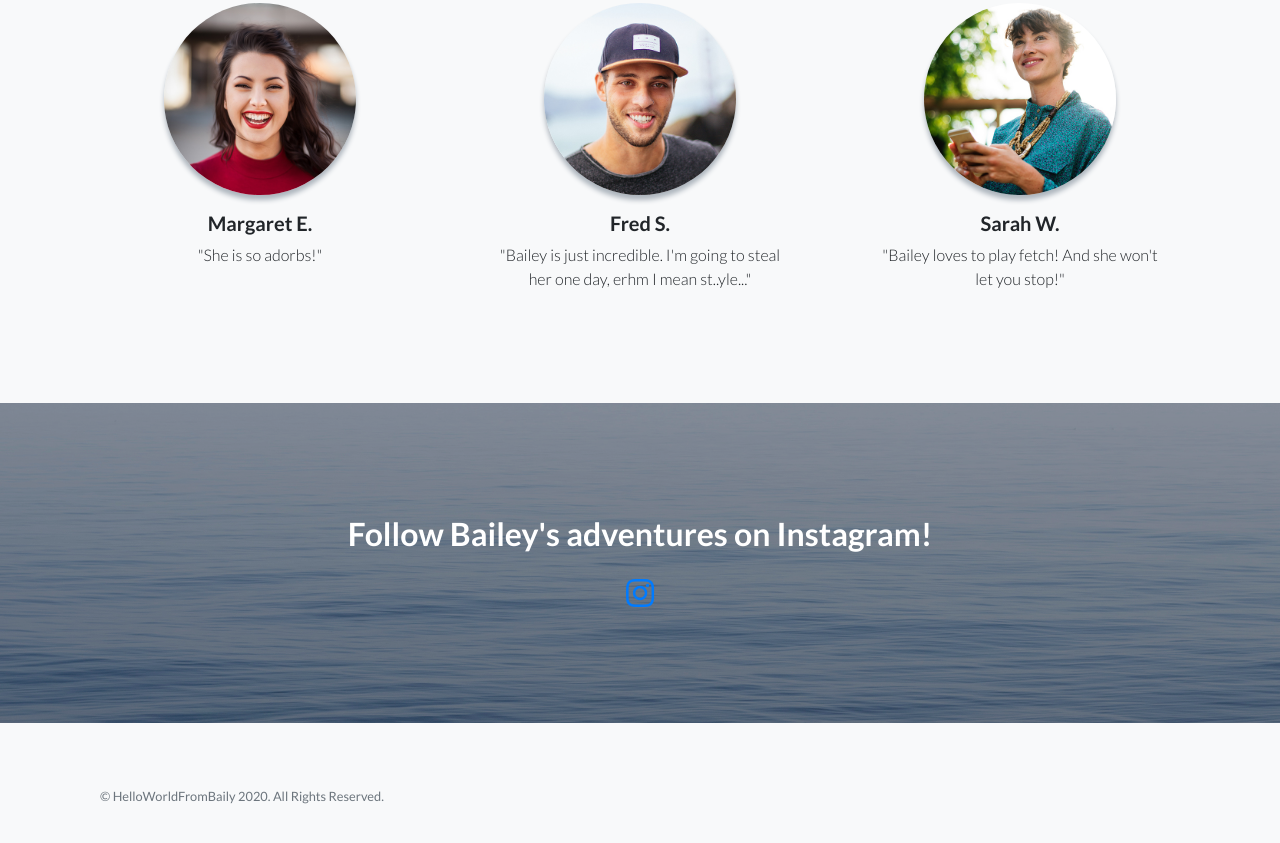
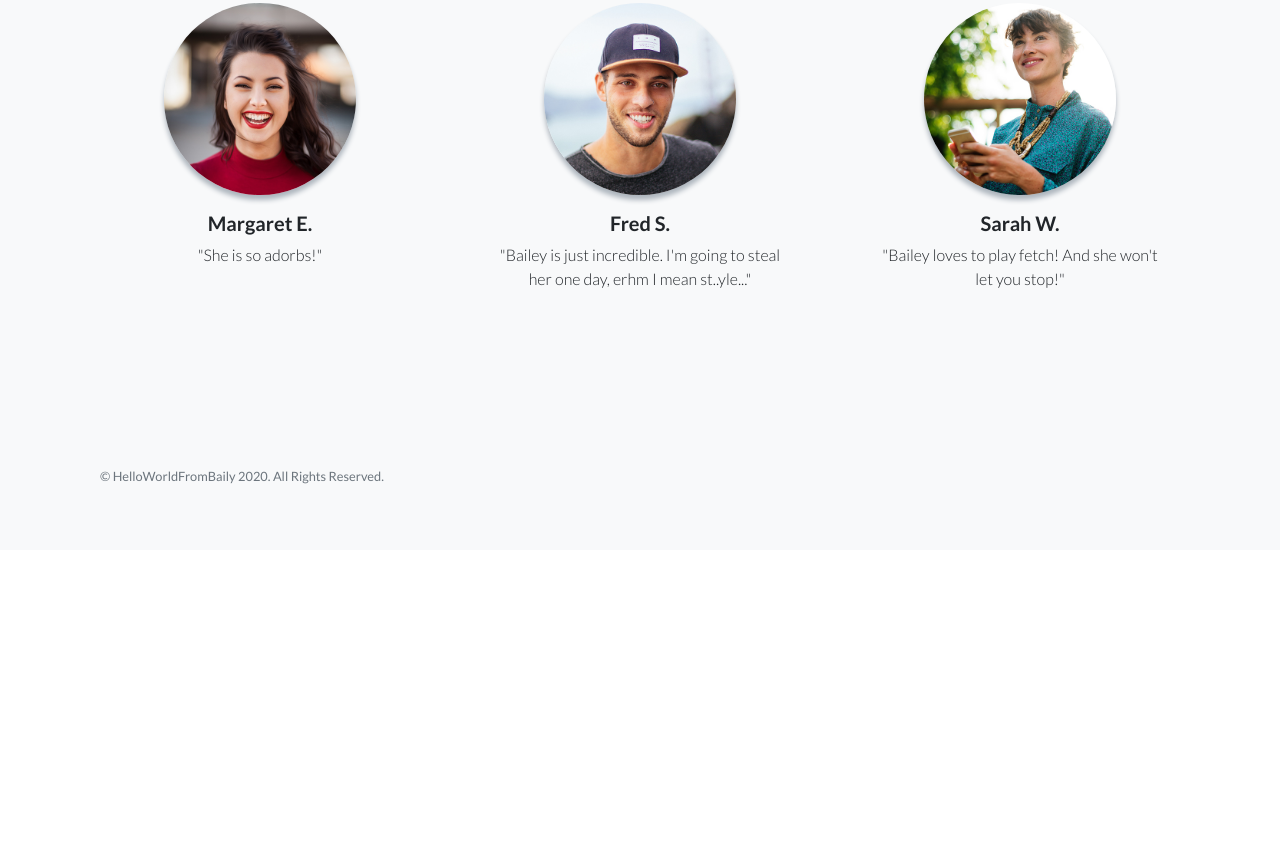
Before and after one commit to a2k0717/bailey, a website: page index.html in a window 1280 px wide. Shown: the part 2181-3024 px from the top of the page. After the commit the page ends 2731 px from the top, so only its background shows below. Drawn offline with Linux system fonts and the light colour scheme.

Commit message:
Update index.html

```diff
--- a/index.html
+++ b/index.html
@@ -118,21 +118,6 @@
     </div>
   </section>
 
-  <!-- Call to Action -->
-  <section class="call-to-action text-white text-center">
-    <div class="overlay"></div>
-    <div class="container">
-      <div class="row">
-        <div class="col-xl-9 mx-auto">
-          <h2 class="mb-4">Follow Bailey's adventures on Instagram!</h2>
-          <a onclick="fbq('trackCustom', 'ClickThroughInstagram');" href="https://www.instagram.com/__bailey_doodette/">
-            <i class="fab fa-instagram fa-2x fa-fw"></i>
-          </a>
-        </div>
-      </div>
-    </div>
-  </section>
-
   <!-- Footer -->
   <footer class="footer bg-light">
     <div class="container">
```
